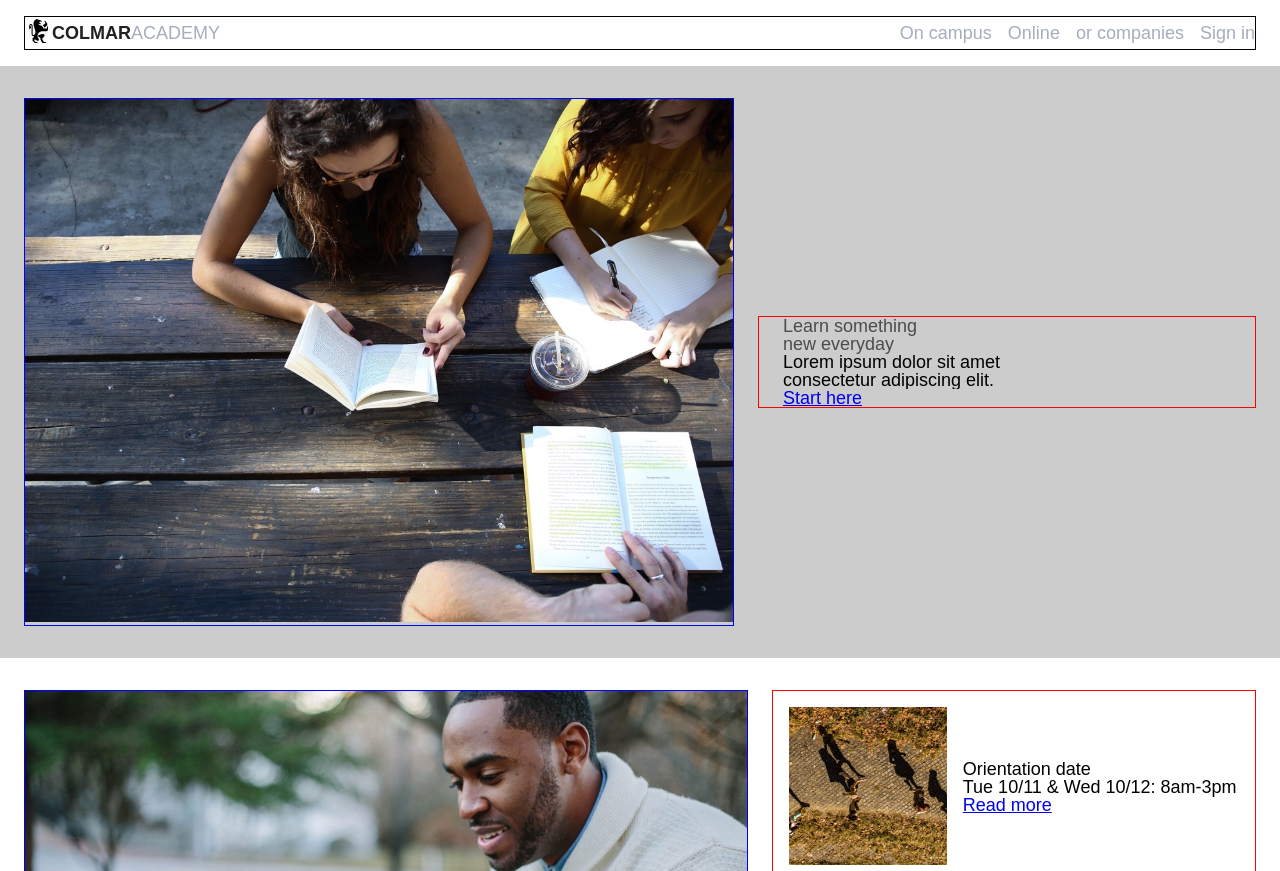
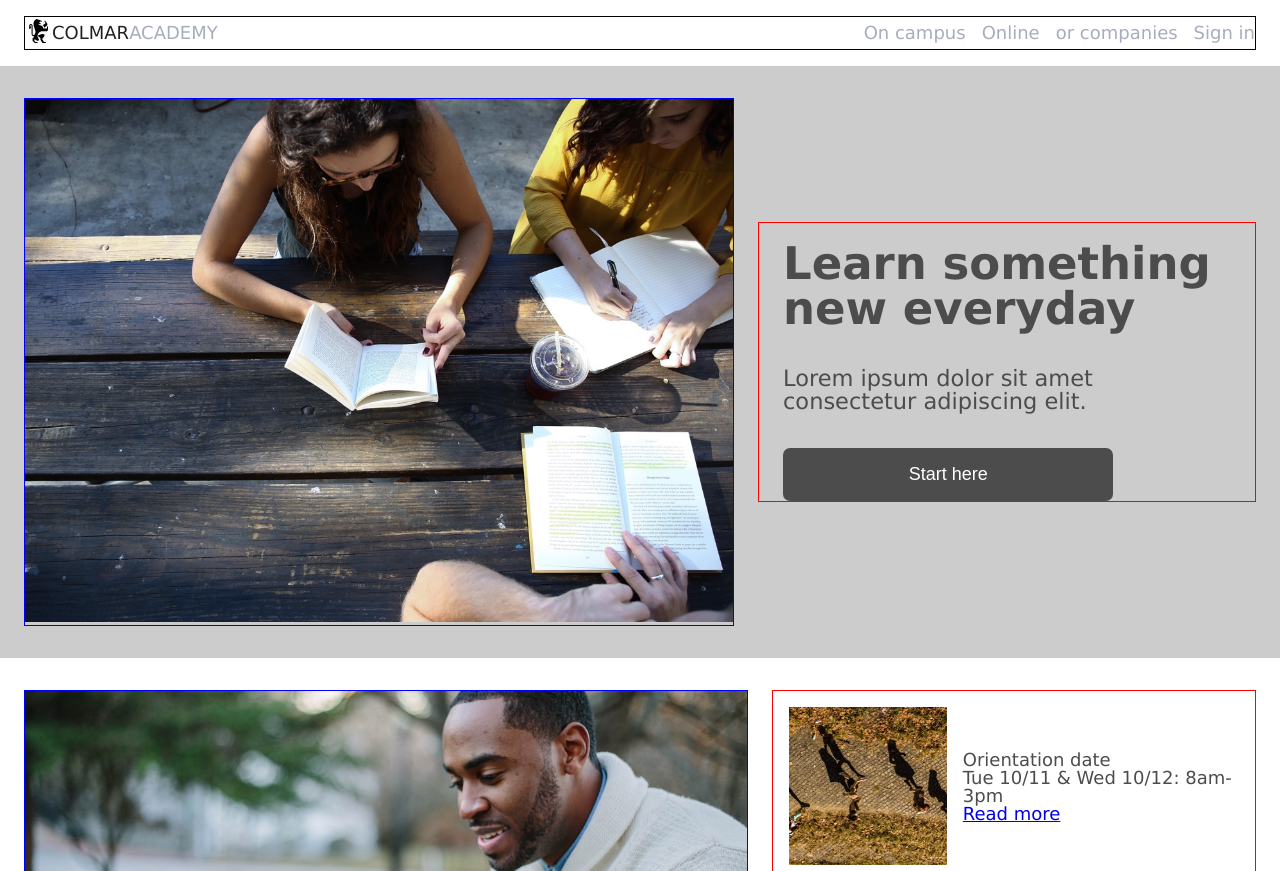
Before and after one commit to CDubz1/Colmar-Academy, a plain HTML site: page index.html in a window 1280 px wide. Shown: the top 871 px of the page. Drawn offline with Linux system fonts and the light colour scheme; files whose address does not match are found by name.

Commit message:
starting style

```diff
--- a/index.html
+++ b/index.html
@@ -4,6 +4,7 @@
   <title>Colmar Academy</title>
   <link rel='stylesheet' type='text/css' href='resources/css/reset.css'>
   <link rel='stylesheet' type='text/css' href='resources/css/style.css'>
+
 </head>
 <body>
 
@@ -40,9 +41,7 @@
         <div class="text">
           <h1>Learn something</br>new everyday</h1>
           <span>Lorem ipsum dolor sit amet</br>consectetur adipiscing elit.</span>
-          <div class="btn">
-            <a href="#">Start here</a>
-          </div>
+          <button class="button">Start here</button>
         </div>
       </div>
     </div>
--- a/resources/css/style.css
+++ b/resources/css/style.css
@@ -1,5 +1,5 @@
 html {
-  font-family: "Dubai", sans-serif;
+  font-family: 'Verdana', sans-serif;
   font-size: 18px;
   background-color: white;
 
@@ -26,7 +26,7 @@ nav div {
 nav h1 {
   font-size: 1em;
   color: RGB(33, 33, 34);
-  font-weight: bold;
+  font-weight: 550;
 }
 
 .menu div {
@@ -64,12 +64,34 @@ img {
 
 }
 
+h1, span, h2, p, h3 {
+  color: rgb(76, 76, 76);
+}
 .text h1 {
-  color: RGB(76, 76, 76);
+  font-size: 2.5em;
+  font-weight: bold;
+  margin: 18px 0px;
 }
 
-.btn {
-  background-color: rgb(204, 204, 204);
+.text span {
+  font-size: 1.25em;
+  font-weight: 450;
+  margin: 18px 0px;
+}
+.button {
+  display: inline-block;
+  padding: 16px 25px;
+  font-size: 1em;
+  cursor: pointer;
+  text-align: center;
+  text-decoration: none;
+  outline: none;
+  color: white;
+  background-color: rgb(76, 76, 76);
+  border: none;
+  border-radius: 7px;
+  width: 70%;
+  margin-top: 18px;
 }
 
 .practice {
```
